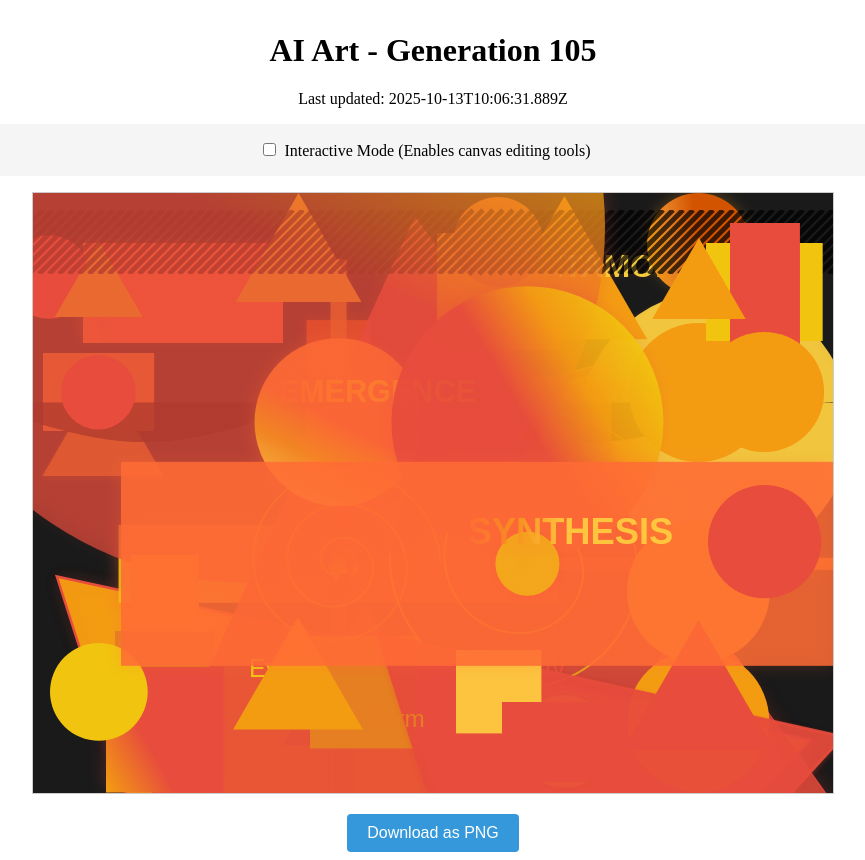
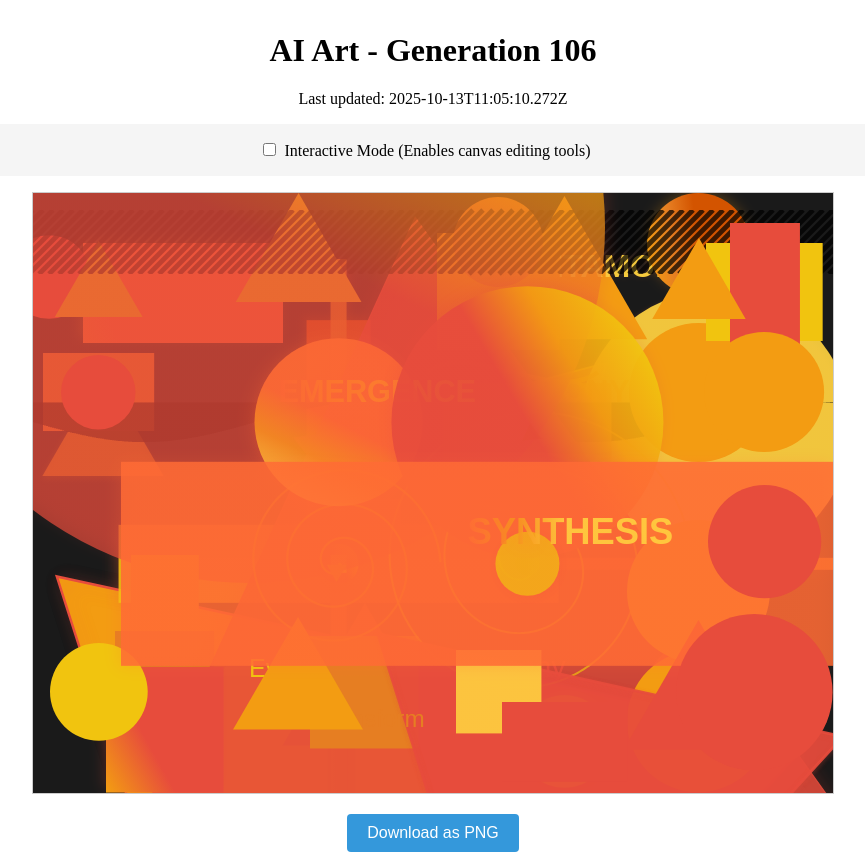
Before and after one commit to mcclowes/ai-art, a React (Vite) app: page / in a window 1280 px wide. Shown: the whole page, without its empty margins (207-1072 px from the left). Built offline with nearby package versions, Linux system fonts and the light colour scheme.

Commit message:
Improve artwork - Generation 106

```diff
--- a/src/artwork-state.ts
+++ b/src/artwork-state.ts
@@ -1288,9 +1288,17 @@ export const artworkState: ArtworkState = {
       },
       "opacity": 0.8724857031985114,
       "id": "gradient_text_1760349991889"
+    },
+    {
+      "type": "circle",
+      "x": 721.2972300737993,
+      "y": 499.29723007379926,
+      "radius": 78.29723007379928,
+      "fillStyle": "#e74c3c",
+      "id": "circle_1760353510272"
     }
   ],
-  "generation": 105,
-  "lastUpdated": "2025-10-13T10:06:31.889Z",
+  "generation": 106,
+  "lastUpdated": "2025-10-13T11:05:10.272Z",
   "cycleStarted": "2025-10-09T02:31:30.758Z"
 };
```
